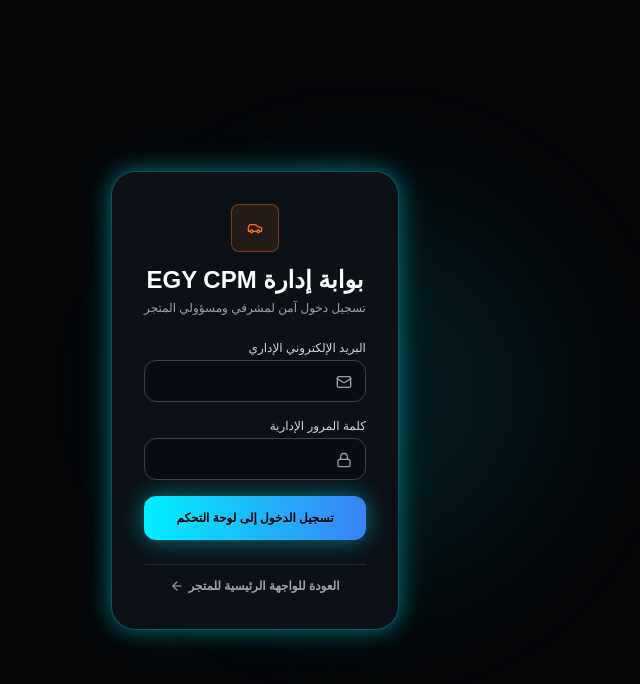
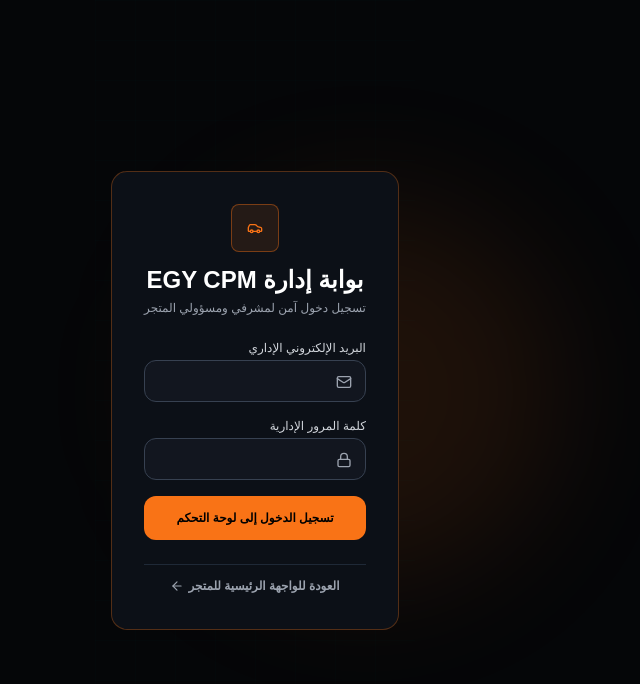
Before and after one commit to Hoba1150/egy-cpm, a Next.js app: page /admin/login in a window 1280 px wide. Shown: the top 684 px of the page, without its empty margins (463-1103 px from the left). Built offline with nearby package versions, Linux system fonts and the light colour scheme; no server answers; the database is empty.

Commit message:
Unify black-orange-white theme across all pages + CMS page texts tab in admin

```diff
--- a/app/admin/login/page.tsx
+++ b/app/admin/login/page.tsx
@@ -47,9 +47,9 @@
     <div className="min-h-screen flex items-center justify-center p-4 bg-[#050608] relative">
       {/* Background Accent */}
       <div className="absolute inset-0 bg-cyber-grid bg-[size:40px_40px] opacity-20 pointer-events-none" />
-      <div className="absolute top-1/4 left-1/4 w-96 h-96 bg-cyan-500/10 rounded-full blur-3xl pointer-events-none" />
+      <div className="absolute top-1/4 left-1/4 w-96 h-96 bg-orange-500/10 rounded-full blur-3xl pointer-events-none" />
 
-      <div className="relative w-full max-w-md bg-[#0c1017] border border-cyan-500/40 rounded-3xl p-8 shadow-glow-cyan text-right space-y-6">
+      <div className="relative w-full max-w-md bg-[#0c1017] border border-orange-500/30 rounded-2xl p-8  text-right space-y-6">
         <div className="text-center space-y-3">
           <div className="flex justify-center">
             <Logo size="lg" showText={false} />
@@ -73,7 +73,7 @@
                 required
                 value={email}
                 onChange={(e) => setEmail(e.target.value)}
-                className="w-full pl-3 pr-10 py-3 bg-garage-900 border border-gray-700 rounded-xl text-xs text-white focus:border-neon-cyan text-right dir-ltr"
+                className="w-full pl-3 pr-10 py-3 bg-[#12161f] border border-gray-700 rounded-xl text-xs text-white focus:border-orange-500 text-right dir-ltr"
               />
               <Mail className="w-4 h-4 absolute right-3.5 top-3.5 text-gray-400" />
             </div>
@@ -89,7 +89,7 @@
                 required
                 value={password}
                 onChange={(e) => setPassword(e.target.value)}
-                className="w-full pl-3 pr-10 py-3 bg-garage-900 border border-gray-700 rounded-xl text-xs text-white focus:border-neon-cyan text-right dir-ltr"
+                className="w-full pl-3 pr-10 py-3 bg-[#12161f] border border-gray-700 rounded-xl text-xs text-white focus:border-orange-500 text-right dir-ltr"
               />
               <Lock className="w-4 h-4 absolute right-3.5 top-3.5 text-gray-400" />
             </div>
@@ -98,7 +98,7 @@
           <button
             type="submit"
             disabled={isLoading}
-            className="w-full py-3.5 rounded-xl bg-gradient-to-r from-neon-cyan to-neon-blue text-black font-extrabold text-xs shadow-glow-cyan hover:scale-[1.01] active:scale-[0.98] transition flex items-center justify-center gap-2 disabled:opacity-50"
+            className="w-full py-3.5 rounded-xl bg-orange-500 text-black font-extrabold text-xs  hover:scale-[1.01] active:scale-[0.98] transition flex items-center justify-center gap-2 disabled:opacity-50"
           >
             {isLoading ? <Loader2 className="w-4 h-4 animate-spin" /> : "تسجيل الدخول إلى لوحة التحكم"}
           </button>
@@ -107,7 +107,7 @@
         <div className="pt-2 border-t border-gray-800 text-center">
           <Link
             href="/"
-            className="text-xs text-gray-400 hover:text-neon-cyan transition inline-flex items-center gap-1 font-bold"
+            className="text-xs text-gray-400 hover:text-orange-500 transition inline-flex items-center gap-1 font-bold"
           >
             <span>العودة للواجهة الرئيسية للمتجر</span>
             <ArrowLeft className="w-3.5 h-3.5" />
```
